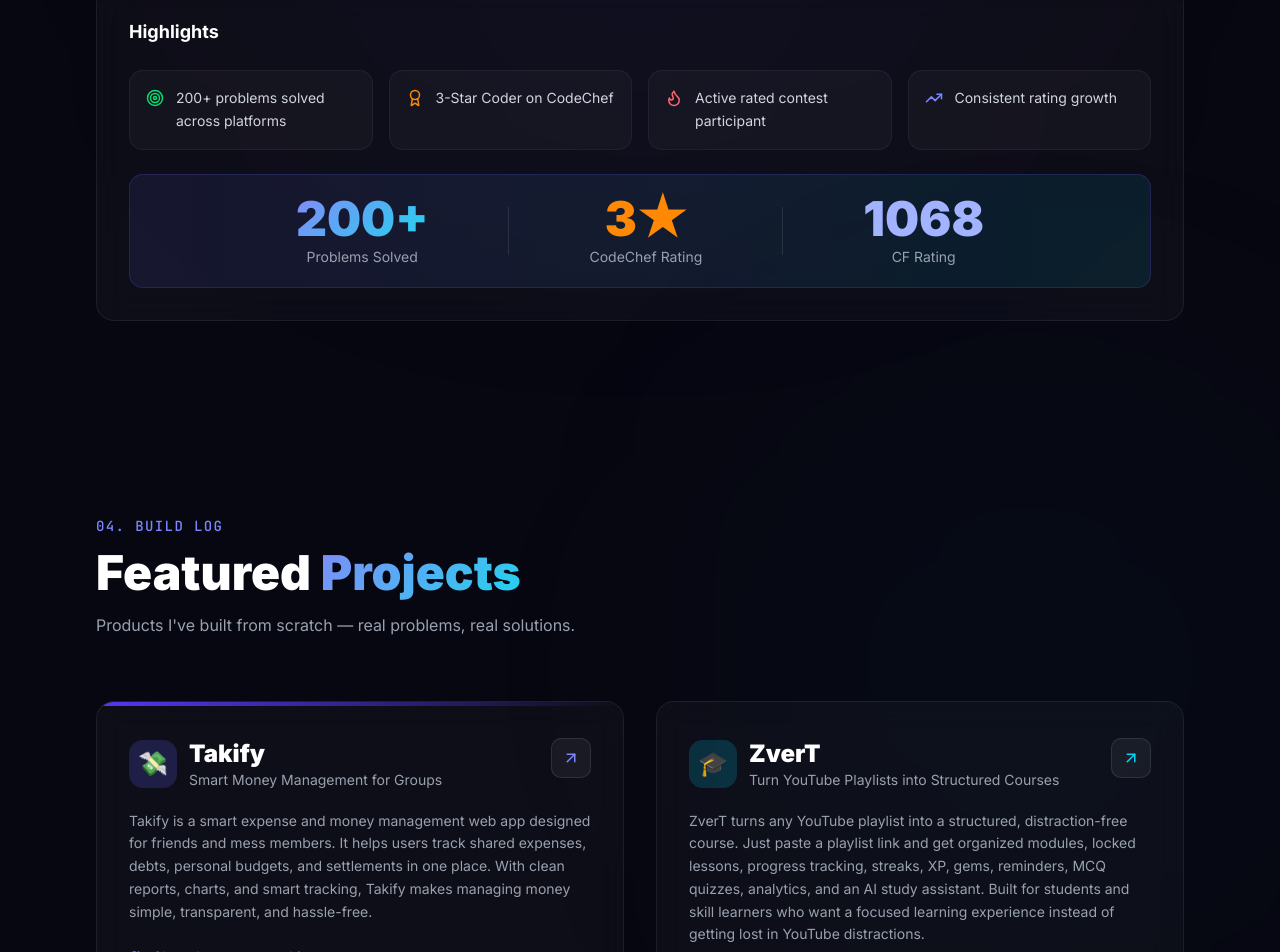
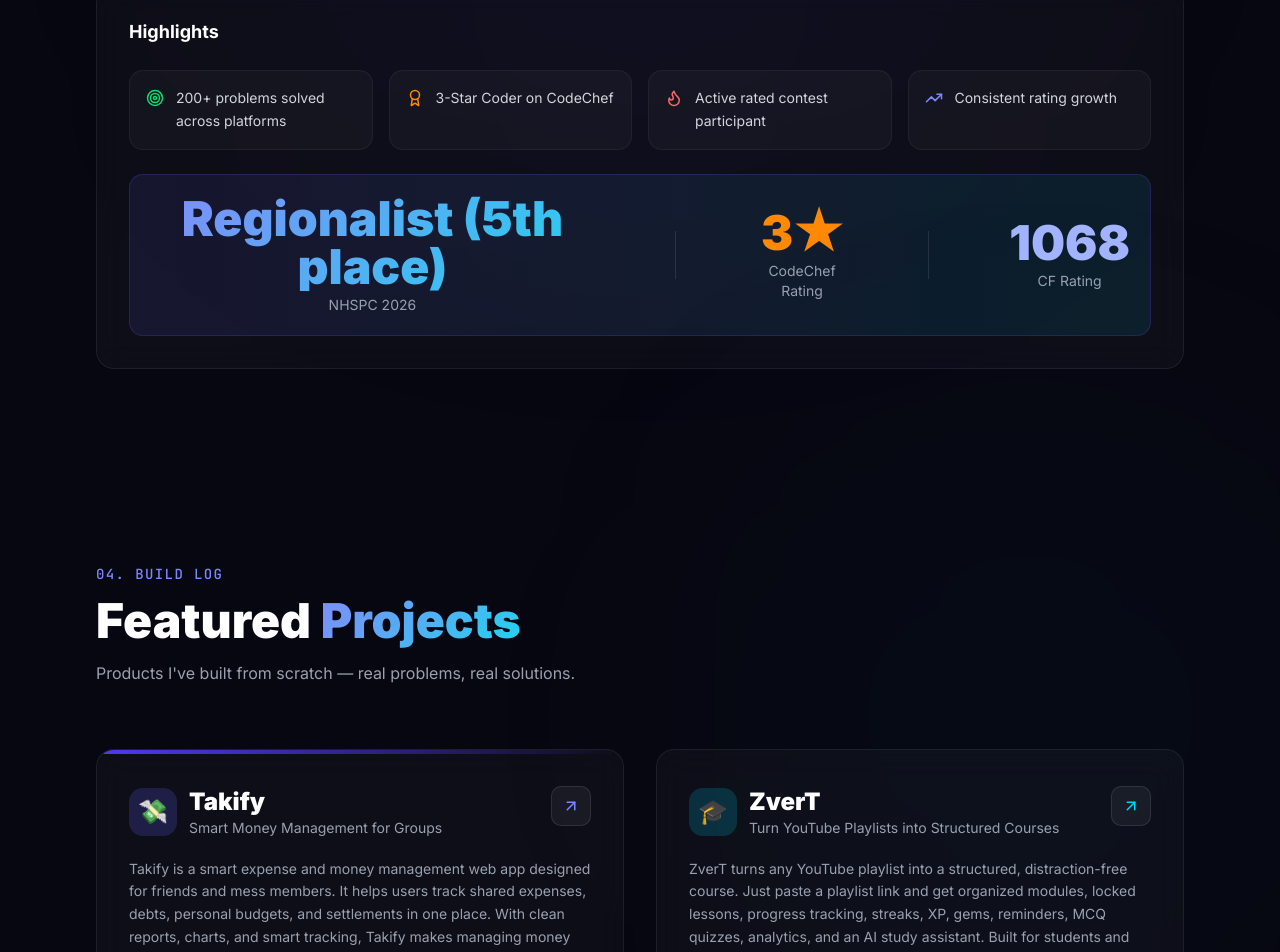
Before and after one commit to Tauhidrana/portfolio-web-2, a React (Vite) app: page / in a window 1280 px wide. Shown: the part 3364-4316 px from the top of the page. Built offline with nearby package versions, Linux system fonts and the light colour scheme.

Commit message:
Update competitive programming section with new info

```diff
--- a/src/components/sections/CompetitiveProgramming.tsx
+++ b/src/components/sections/CompetitiveProgramming.tsx
@@ -286,8 +286,8 @@ export default function CompetitiveProgramming() {
           {/* Problems counter */}
           <div className="mt-6 flex items-center justify-center gap-[5rem] p-5 rounded-xl bg-gradient-to-r from-indigo-500/10 to-cyan-500/10 border border-indigo-500/20">
             <div className="text-center">
-              <p className="text-5xl font-black gradient-text">200+</p>
-              <p className="text-gray-400 text-sm mt-1">Problems Solved</p>
+              <p className="text-5xl font-black gradient-text">Regionalist (5th place)</p>
+              <p className="text-gray-400 text-sm mt-1">NHSPC 2026</p>
             </div>
             <div className="h-12 w-px bg-white/10" />
             <div className="text-center">
```
